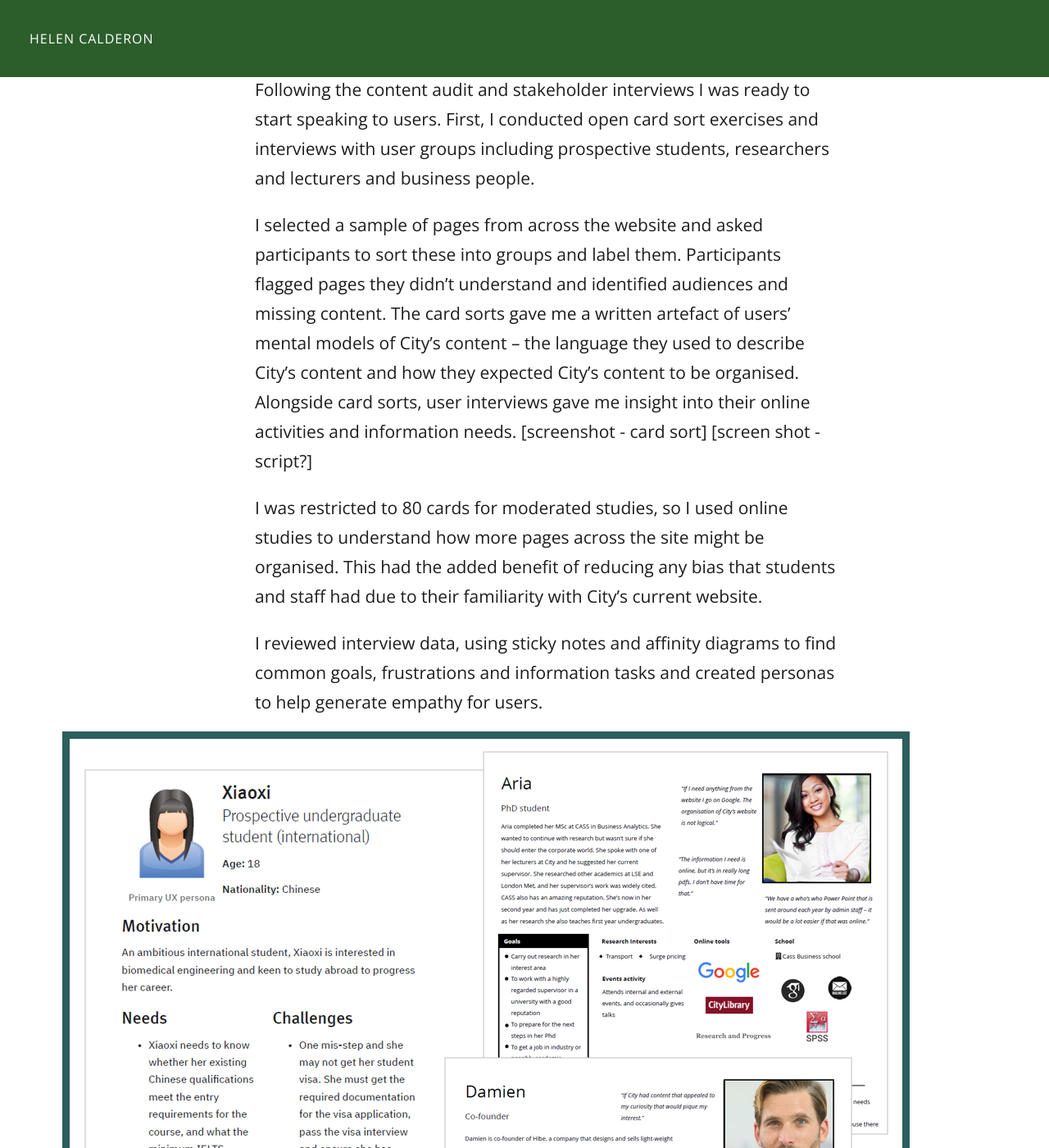
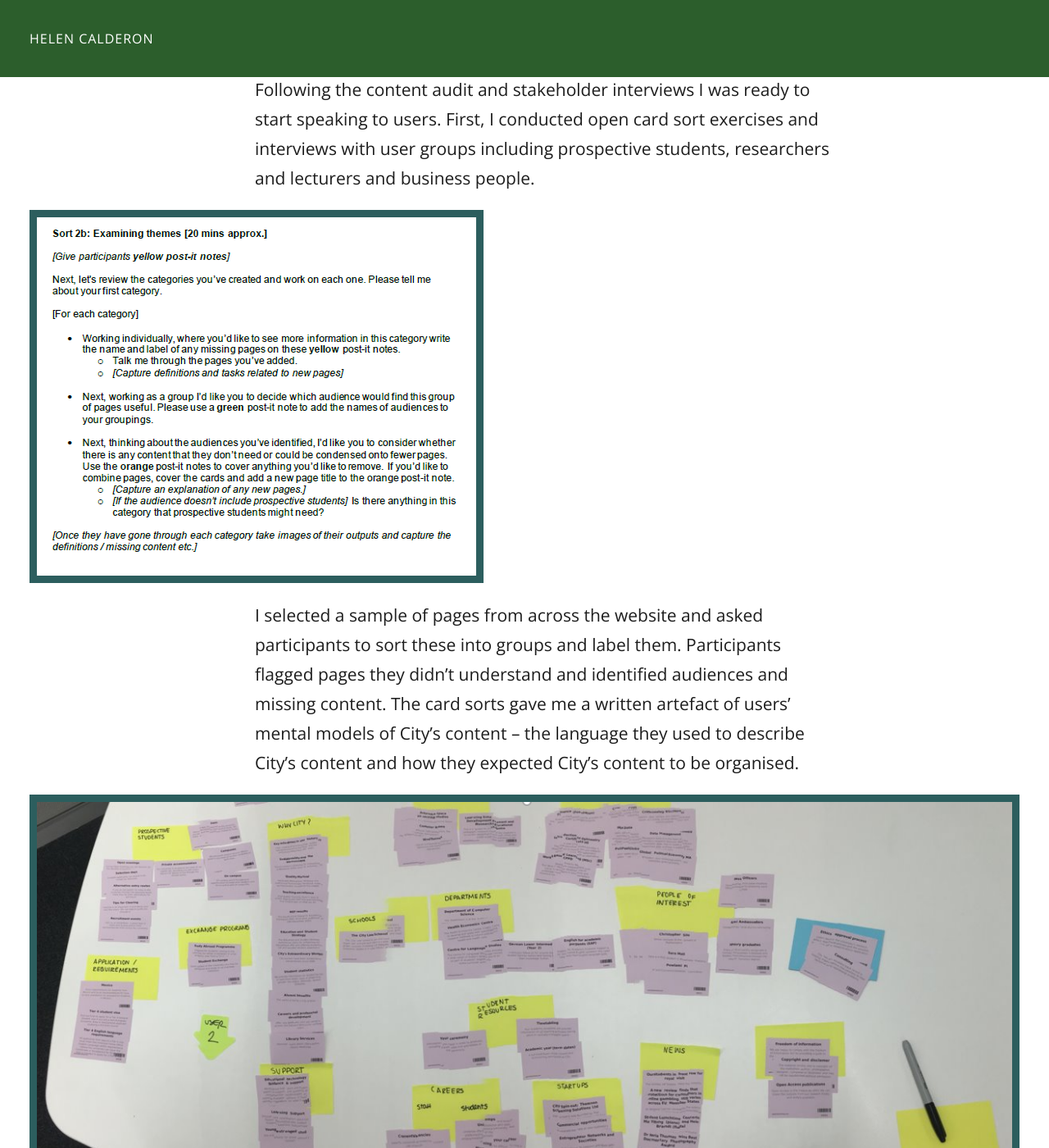
Before and after one commit to helencalderon/helenc, a Jekyll site: the page built from _posts/2020-01-12-information-architecture.md, in a window 1280 px wide and 1400 px high, scrolled down 2569 px. Shown: the whole window at 82% size. Built offline with Jekyll 4.4.1, drawn with Linux system fonts in a browser that asks for light colours; some of the changed text lies outside the part shown.

Commit message:
Update 2020-01-12-information-architecture.md

```diff
--- a/_posts/2020-01-12-information-architecture.md
+++ b/_posts/2020-01-12-information-architecture.md
@@ -45,16 +45,27 @@ Alongside this I also met with stakeholders to understand their content, hear th
 
 Following the content audit and stakeholder interviews I was ready to start speaking to users. First, I conducted open card sort exercises and interviews with user groups including prospective students, researchers and lecturers and business people.
 
-I selected a sample of pages from across the website and asked participants to sort these into groups and label them. Participants flagged pages they didn’t understand and identified audiences and missing content. The card sorts gave me a written artefact of users' mental models of City's content &ndash; the language they used to describe City's content and how they expected City’s content to be organised. Alongside card sorts, user interviews gave me insight into their online activities and information needs. [screenshot - card sort]  [screen shot - script?]
+![Test script showing open card sort task](../img/open-card-script.PNG)
+
+I selected a sample of pages from across the website and asked participants to sort these into groups and label them. Participants flagged pages they didn’t understand and identified audiences and missing content. The card sorts gave me a written artefact of users' mental models of City's content &ndash; the language they used to describe City's content and how they expected City’s content to be organised.
+
+![Cards sorted](../img/cards.PNG)
+
+Alongside card sorts, user interviews gave me insight into their online activities and information needs.
+
 
 I was restricted to 80 cards for moderated studies, so I used online studies to understand how more pages across the site might be organised. This had the added benefit of  reducing any bias that students and staff had due to their familiarity with City’s current website.
 
 I reviewed interview data, using sticky notes and affinity diagrams to find common goals, frustrations and information tasks and created personas to help generate empathy for users.
 
+<!--
 <figure>
 <img src="../img/personas3.PNG" alt="Personas" >
   <figcaption> I used the personas to help me imagine how different users would look for information across the site.</figcaption>
   </figure>
+   -->
+
+![Personas](../img/personas3.PNG)
 
 #### Tree testing and interviews ####
 
```
